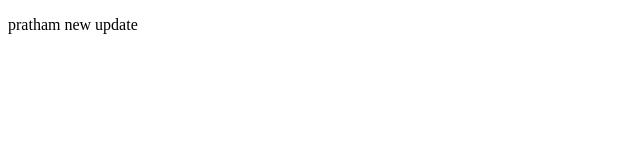
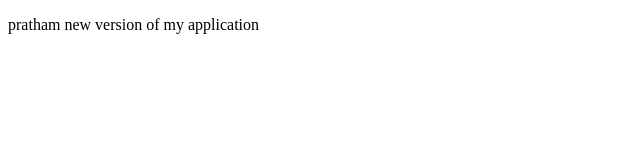
Before and after one commit to sharmabhavik/practice_git, a plain HTML site: page index.html in a window 1280 px wide. Shown: the whole page, without its empty margins (0-640 px from the left). Drawn offline with Linux system fonts and the light colour scheme.

Commit message:
new version

```diff
--- a/index.html
+++ b/index.html
@@ -6,6 +6,6 @@
     <title>Document</title>
   </head>
   <body>
-    <p>pratham new update</p>
+    <p>pratham new version of my application</p>
   </body>
 </html>
```
